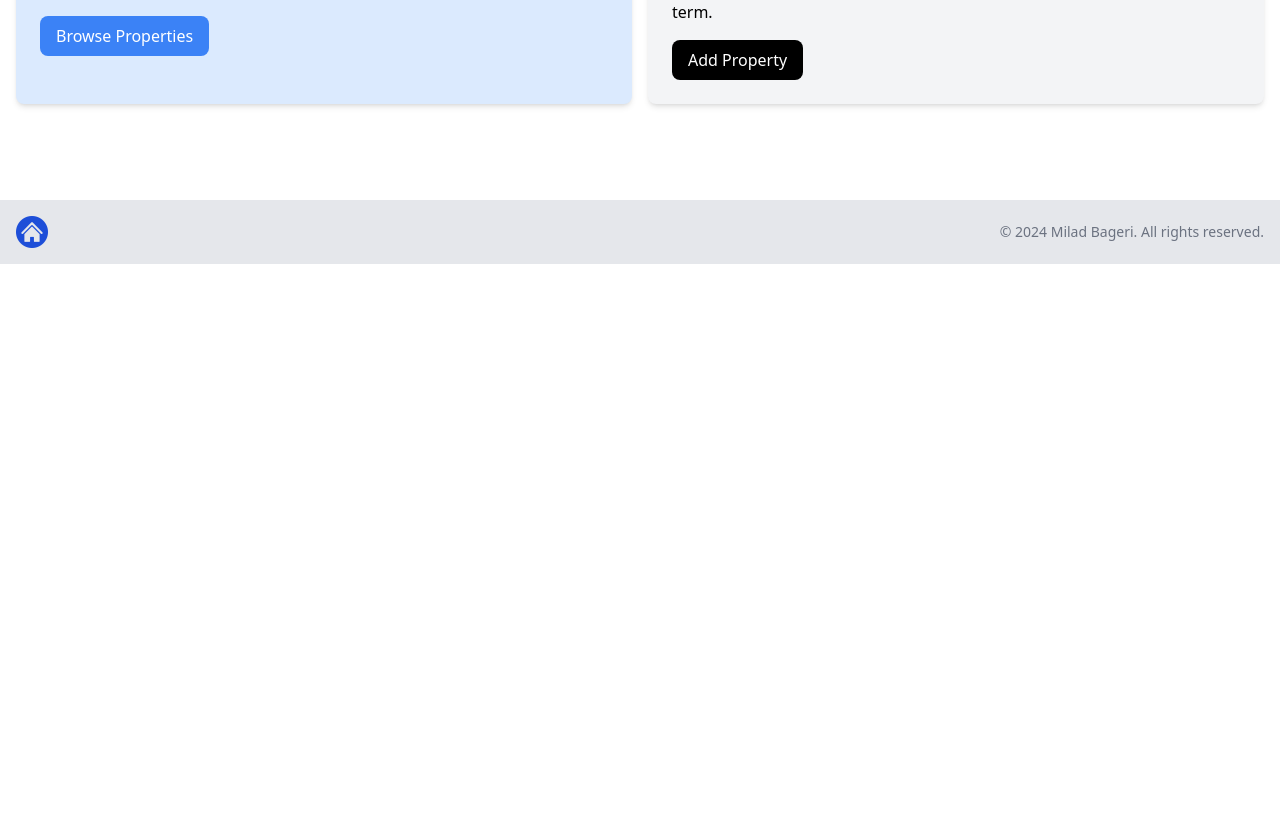
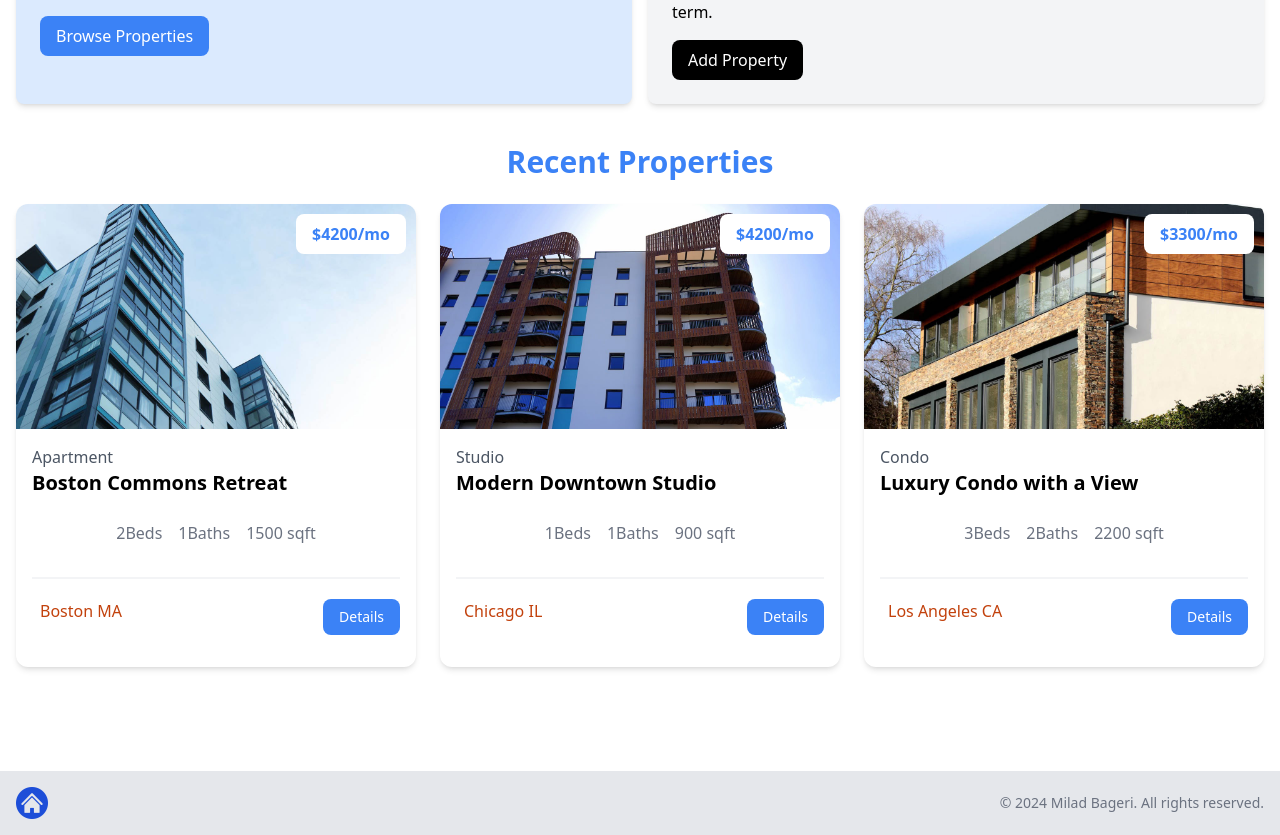
Before and after one commit to Milaadmg023/learning-project, a Next.js app: page / in a window 1280 px wide. Shown: the part 541-1376 px from the top of the page. Before the commit the page ends 805 px from the top, so only its background shows below. Built offline with nearby package versions, Linux system fonts and the light colour scheme.

Commit message:
Home Page : adding recent properties component

```diff
--- a/app/page.jsx
+++ b/app/page.jsx
@@ -1,5 +1,6 @@
 import BoxContainer from "@/components/BoxContainer";
 import Hero from "@/components/Hero";
+import HomeProperties from "@/components/HomeProperties";
 
 export const metadata = {
   title : "Featured Properties | Find The Perfect Rental"
@@ -10,6 +11,7 @@ const HomePage = () => {
     <>
     <Hero/>
     <BoxContainer/>
+    <HomeProperties/>
     </>
   )
 }
--- /dev/null
+++ b/components/HomeProperties.jsx
@@ -0,0 +1,30 @@
+import properties from "@/properties.json";
+import Property from "@/components/Property";
+
+const HomeProperties = () => {
+  const recentProperties = properties
+    .sort(() => Math.random() - Math.random())
+    .slice(0,3)
+  return (
+    <>
+      <section class="px-4 py-6">
+        <div class="container-xl lg:container m-auto">
+          <h2 class="text-3xl font-bold text-blue-500 mb-6 text-center">
+            Recent Properties
+          </h2>
+          <div class="grid grid-cols-1 md:grid-cols-3 gap-6">
+            {recentProperties === 0 ? (
+              <p>No Property Found</p>
+            ) : (
+              recentProperties.map((property) => (
+                <Property key={property._id} property={property} />
+              ))
+            )}
+          </div>
+        </div>
+      </section>
+    </>
+  );
+};
+
+export default HomeProperties;
--- a/components/Navbar.jsx
+++ b/components/Navbar.jsx
@@ -10,7 +10,7 @@ import { FaGoogle } from 'react-icons/fa';
 const Navbar = () => {
   const [isMobileMenuOpen, setIsMobileMenuOpen] = useState(false);
   const [isProfileMenuOpen, setIsProfileMenuOpen] = useState(false);
-  const [isLoggedIn, setIsLoggedIn] = useState(true);
+  const [isLoggedIn, setIsLoggedIn] = useState(false);
 
   const pathname = usePathname();
 
```
